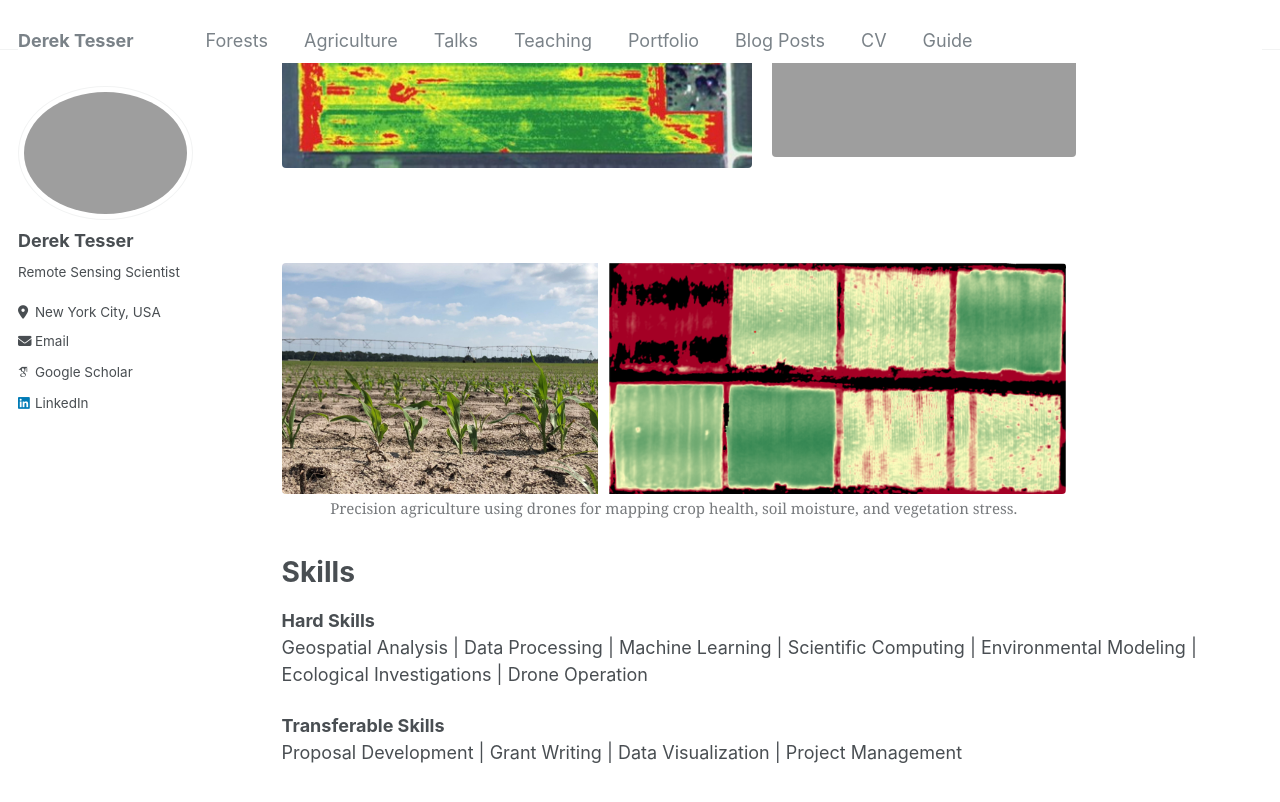
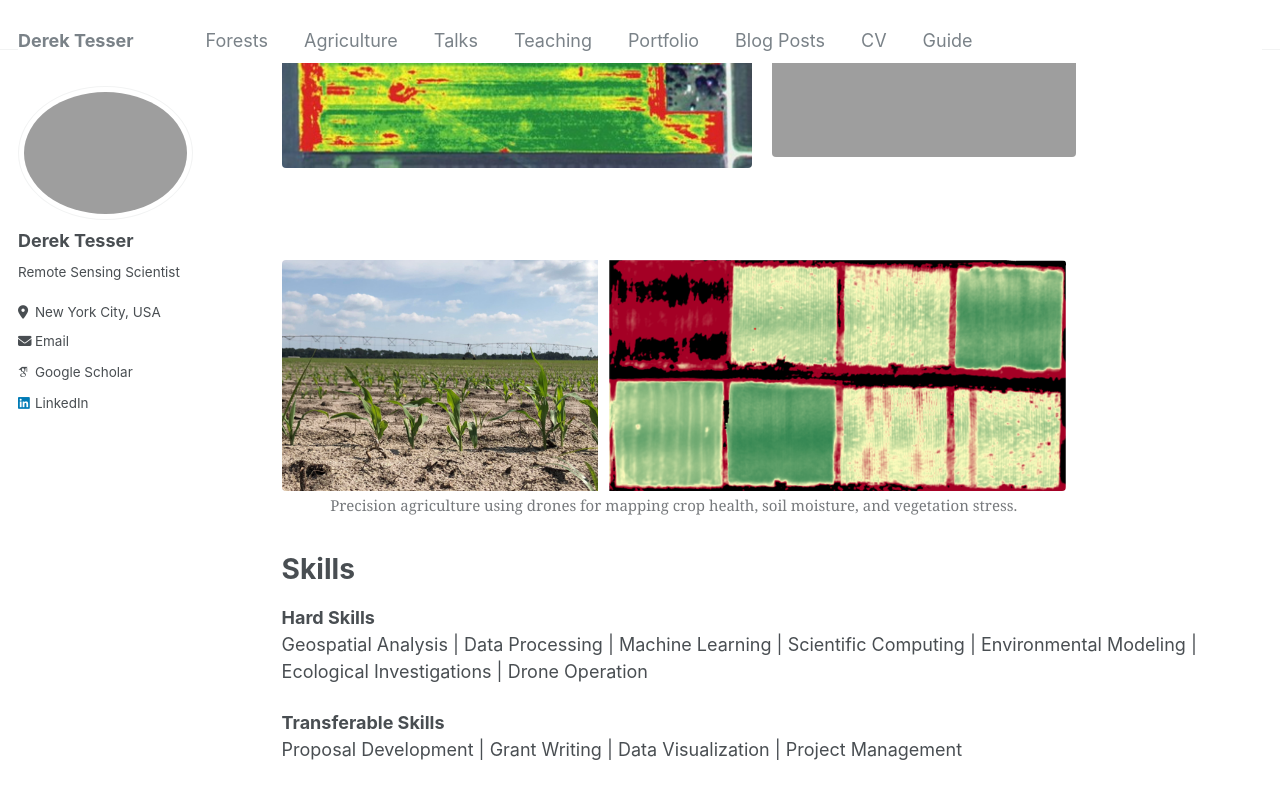
Before and after one commit to dstesser/dstesser.github.io, a Jekyll site: the page built from _pages/agriculture.md, in a window 1280 px wide and 900 px high, scrolled down 1245 px. Shown: the top 802 px of the window. Built offline with Jekyll 4.4.1, drawn with Linux system fonts in a browser that asks for light colours; some web fonts are replaced.

Commit message:
Update agriculture.md

```diff
--- a/_pages/agriculture.md
+++ b/_pages/agriculture.md
@@ -28,7 +28,7 @@ City College of New York<br>
 
 
 <div style="text-align: center;">
-    <div style="display: flex; flex-wrap: wrap; gap: 5px; margin-bottom: 5px;">
+    <div style="display: flex; flex-wrap: wrap; gap: 5px; margin-bottom: 2px;">
         <figure style="width: 48%;">
             <img src="https://raw.githubusercontent.com/dstesser/dstesser.github.io/master/images/slantrangegallo.jpg" style="width: 100%;" alt="pindarvineyard">
         </figure>
```
